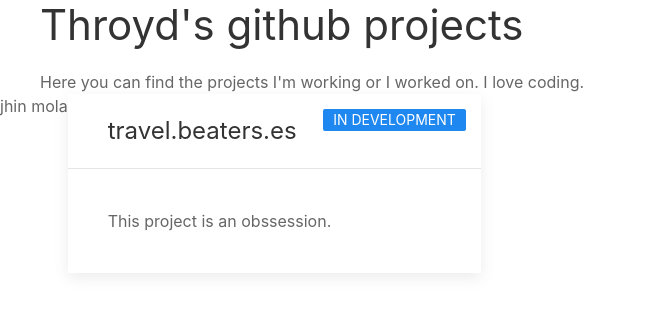
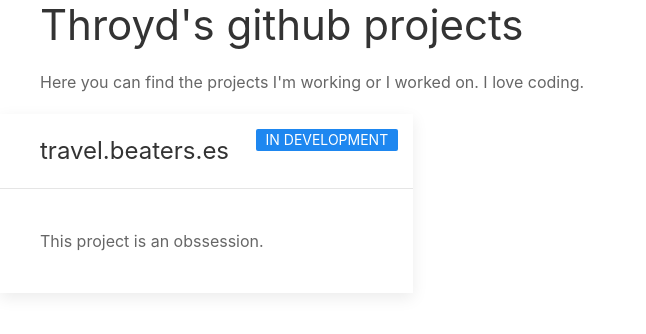
Before and after one commit to Throyd/github-web, a Jekyll site: the page built from index.html, in a window 1280 px wide. Shown: the top 334 px of the page, without its empty margins (0-646 px from the left). Built offline with Jekyll 4.4.1, drawn with Linux system fonts in a browser that asks for light colours; nearby versions of some CDN libraries.

Commit message:
Update homepage.html

```diff
--- a/_layouts/homepage.html
+++ b/_layouts/homepage.html
@@ -18,18 +18,18 @@
     <span class="uk-link-heading"></span>
 </a>
 			<div class="uk-grid">
-				<div class="uk-width-1-1">
+				<div class="uk-width-1-1 uk-margin">
 					Here you can find the projects I'm working or I worked on. I love coding.
 				</div>
 				{% for project in site.projects %}
-				{% if project.url %}
-			jhin mola
-				{% endif %}
 					<div class="uk-width-1-3@m uk-card uk-card-default uk-padding-remove uk-margin-remove">
-
 						<div class="uk-card-header">
-							<div class="uk-card-badge uk-label">{{ project.status }}</div>
-							<h3 class="uk-card-title">{{ project.name }}</h3>
+							<div class="uk-card-badge uk-label">
+								{{ project.status }}
+							</div>
+							<h3 class="uk-card-title">
+								{{ project.name }}
+							</h3>
 						</div>
 						<div class="uk-card-body">
 							{{ project.content }}
```
